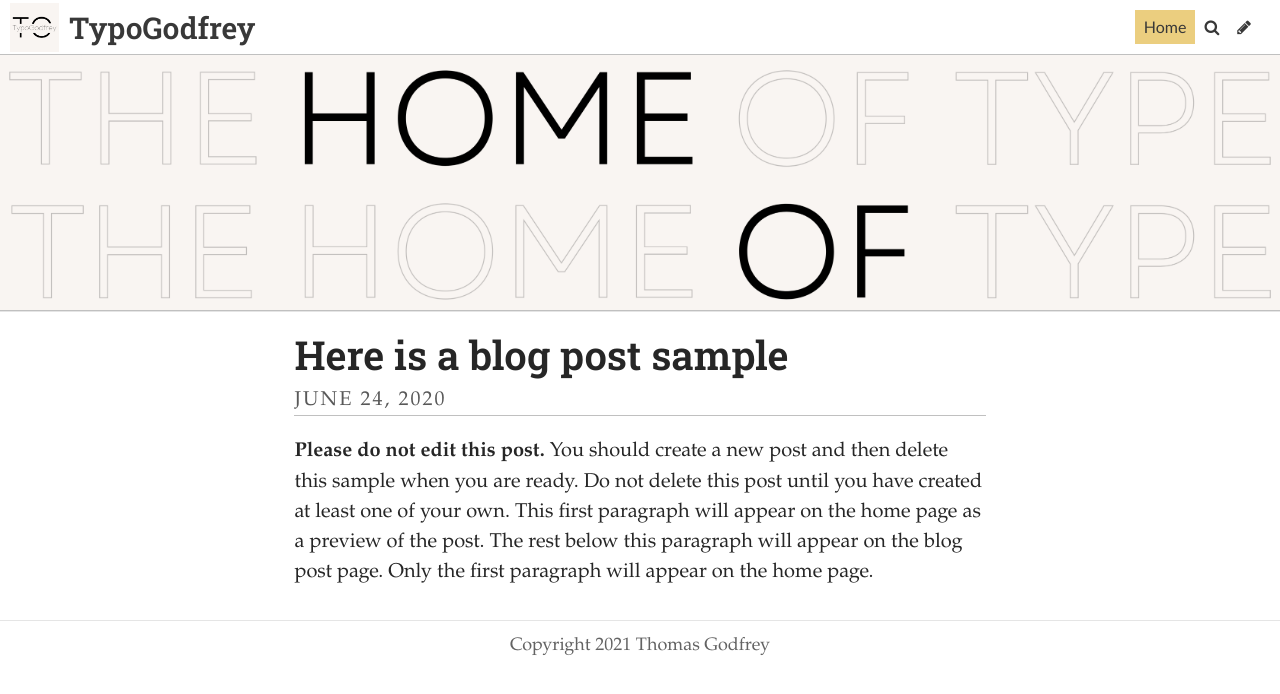
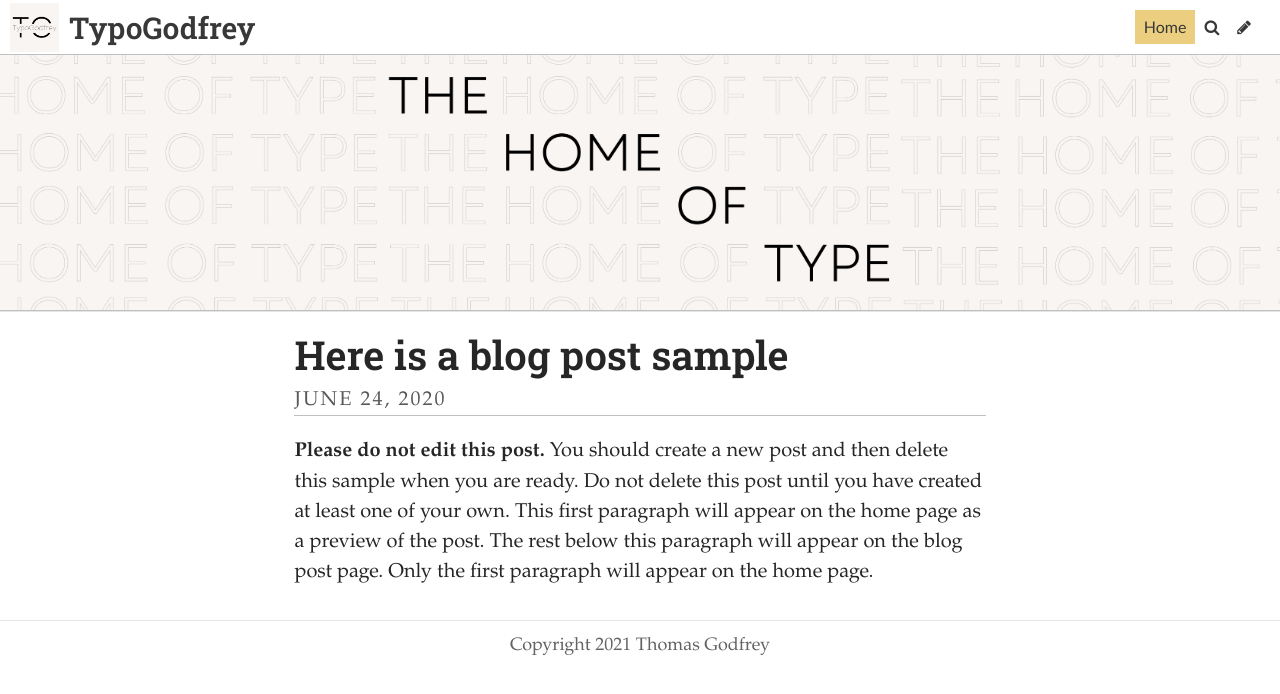
Before and after one commit to thomasgodfrey48/destinationunknown, a Jekyll site: the page built from index.html, in a window 1280 px wide. Shown: the top 694 px of the page. Built offline with Jekyll 4.4.1, drawn with Linux system fonts in a browser that asks for light colours; some web fonts are replaced; the list of posts is cut into pages by our own code.

Commit message:
Update Settings “general”

```diff
--- a/_data/settings.yml
+++ b/_data/settings.yml
@@ -1,7 +1,7 @@
 title: TypoGodfrey
 description: Thomas Godfrey's Typography blog
 footer_text: Copyright 2021 Thomas Godfrey
-header_feature_image: ../uploads/typo-blog-banner-2.png
+header_feature_image: ../uploads/typo-blog-banner-2240-x-500-px-.png
 header_text: ""
 header_text_color: "#ffffff"
 bannerheight: 20vmax
```
Also changed, not shown: uploads/typo-blog-banner-2240-x-500-px-.png (added).
